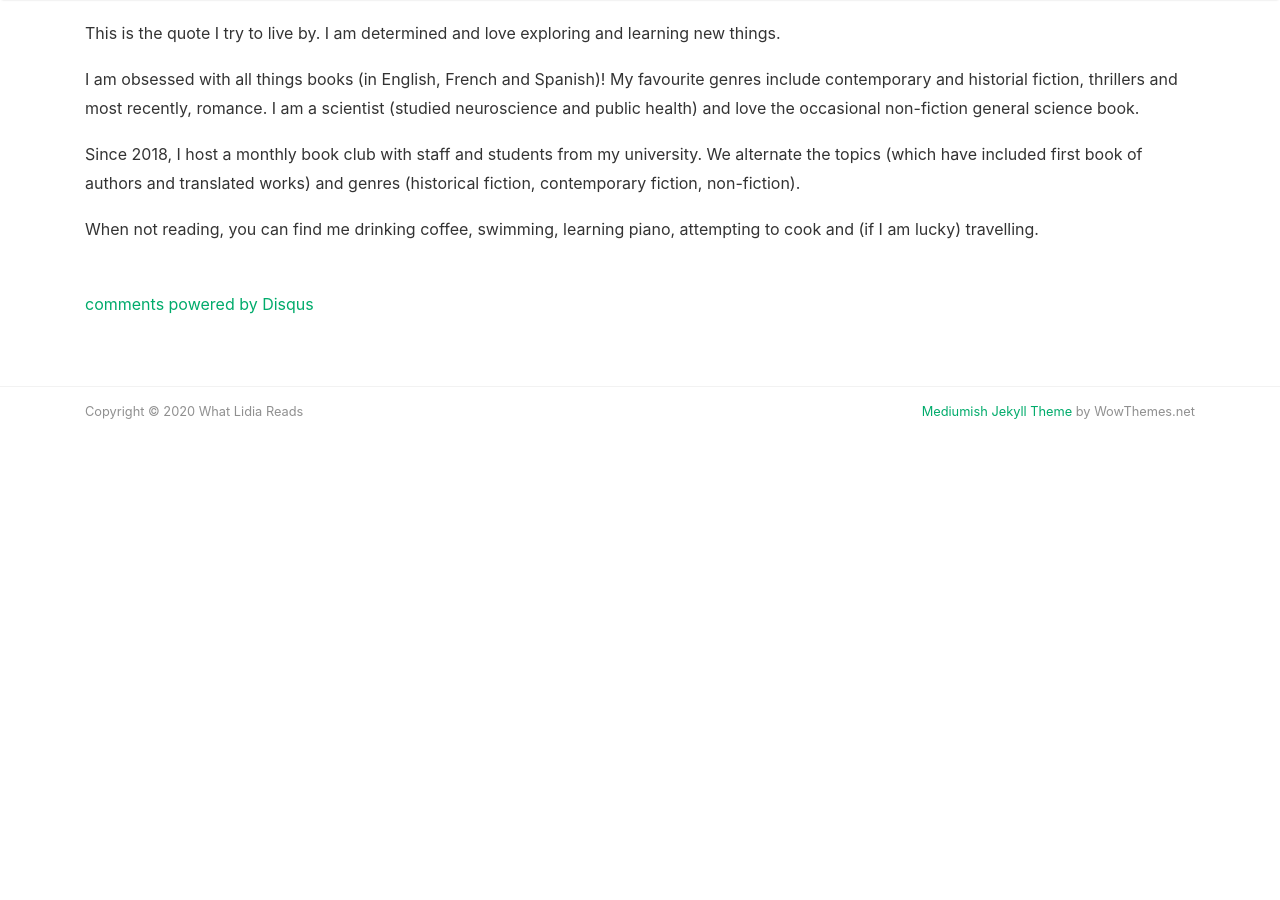
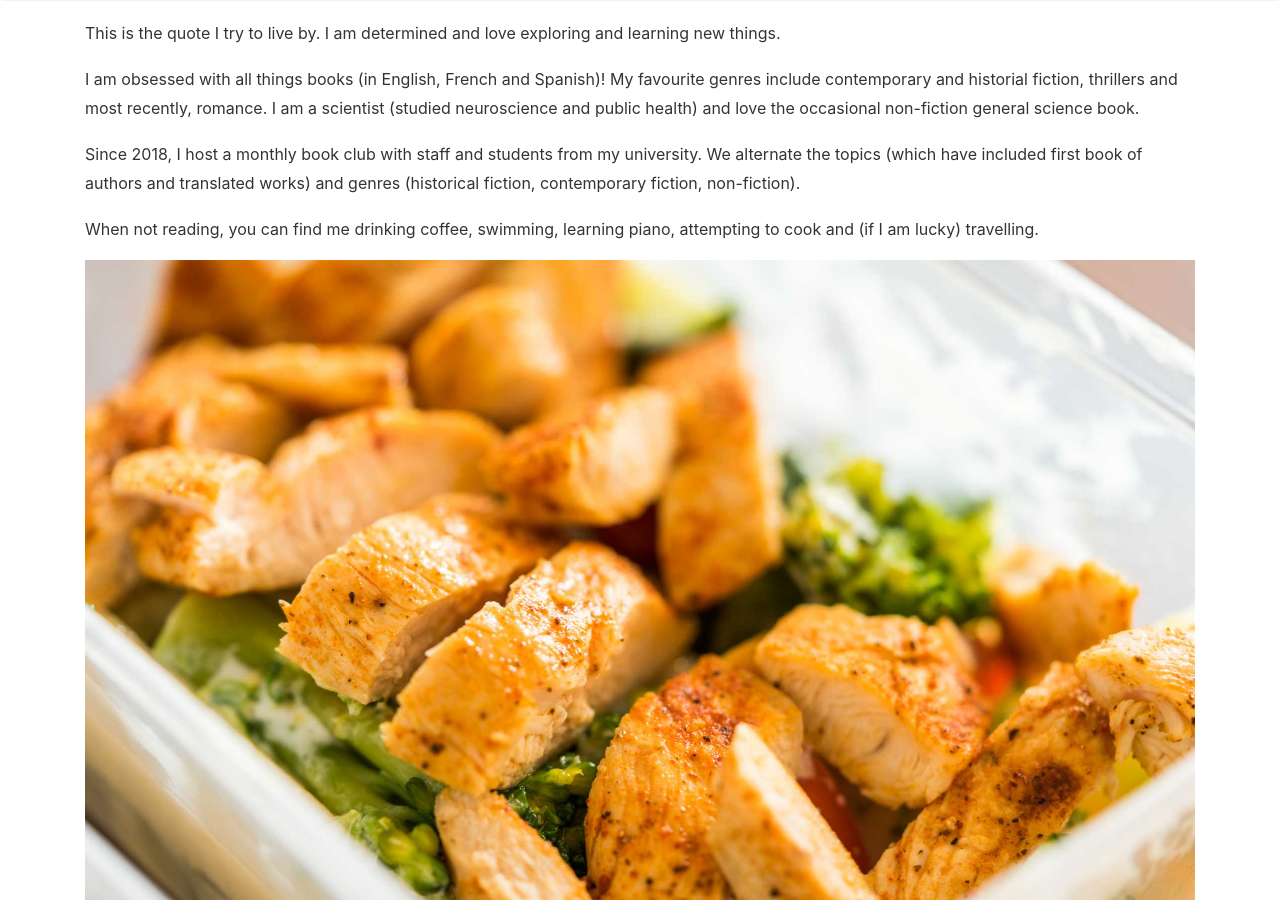
Before and after one commit to Lidia-LP/Lidia-LP.github.io, a Jekyll site: the page built from _pages/about.md, in a window 1280 px wide and 900 px high, scrolled down 324 px. Built offline with Jekyll 4.4.1, drawn with Linux system fonts in a browser that asks for light colours; nearby versions of some CDN libraries; comment, search, counter and statistics services are not loaded; before the commit the page ends 900 px from its top, so only the background shows below that.

Commit message:
Add image to about.md

```diff
--- a/_pages/about.md
+++ b/_pages/about.md
@@ -16,3 +16,5 @@ My favourite genres include contemporary and historial fiction, thrillers and mo
 Since 2018, I host a monthly book club with staff and students from my university. We alternate the topics (which have included first book of authors and translated works) and genres (historical fiction, contemporary fiction, non-fiction).
 
 When not reading, you can find me drinking coffee, swimming, learning piano, attempting to cook and (if I am lucky) travelling.
+
+![Image](https://lidia-lp.github.com/assets/images/1.jpg)
```
